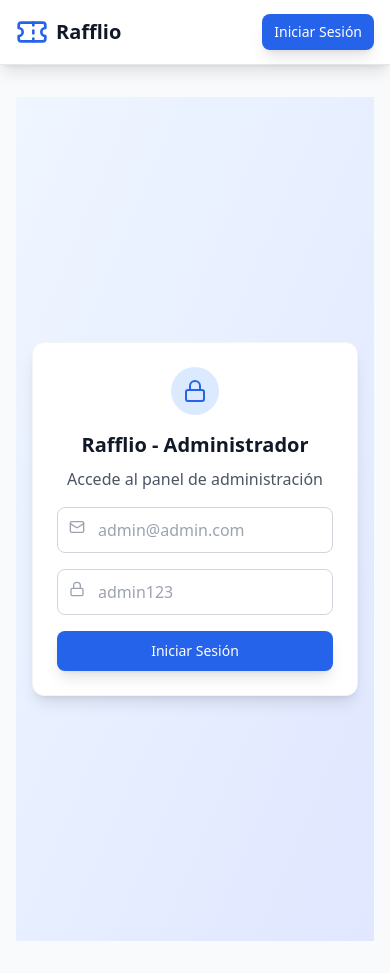
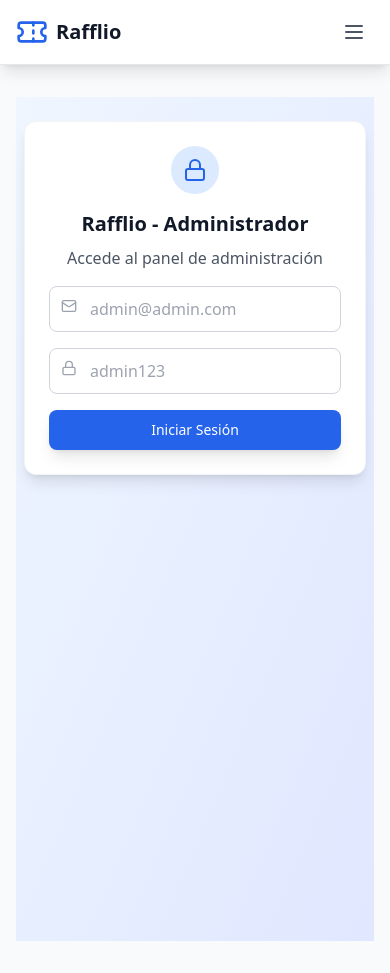
Before and after one commit to nicogarciam/rafflio, a React (Vite) app: page /login in a window 390 px wide. Built offline with nearby package versions, Linux system fonts and the light colour scheme; no server answers; the database is empty.

Commit message:
share and login

```diff
--- a/src/components/auth/LoginForm.tsx
+++ b/src/components/auth/LoginForm.tsx
@@ -35,7 +35,7 @@ export const LoginForm: React.FC = () => {
   };
 
   return (
-    <div className="min-h-screen bg-gradient-to-br from-blue-50 to-indigo-100 py-12 px-4 sm:px-6 lg:px-8 flex items-center justify-center">
+    <div className="min-h-screen bg-gradient-to-br from-blue-50 to-indigo-100 px-2 py-6 sm:px-4 sm:py-8 md:py-12 lg:px-8 flex md:items-center md:justify-center">
       <div className="max-w-md w-full">
         <Card>
           <CardHeader className="text-center">
--- a/src/components/layout/Navbar.tsx
+++ b/src/components/layout/Navbar.tsx
@@ -1,4 +1,4 @@
-import React from 'react';
+import React, { useState } from 'react';
 import { Users, LogOut, Ticket, Settings } from 'lucide-react';
 import { useAuth } from '../../contexts/AuthContext';
 import { Button } from '../ui/Button';
@@ -8,79 +8,72 @@ export const Navbar: React.FC = () => {
   const { user, logout } = useAuth();
   const navigate = useNavigate();
 
+  const [menuOpen, setMenuOpen] = useState(false);
+
   return (
     <nav className="bg-white shadow-lg border-b border-gray-200">
       <div className="max-w-7xl mx-auto px-4 sm:px-6 lg:px-8">
         <div className="flex justify-between items-center h-16">
           <div className="flex items-center space-x-8">
-            <div className="flex items-center space-x-2"
-            onClick={() => navigate('/')}>
+            <div className="flex items-center space-x-2 cursor-pointer" onClick={() => navigate('/')}>
               <Ticket className="w-8 h-8 text-blue-600" />
               <h1 className="text-xl font-bold text-gray-900">Rafflio</h1>
             </div>
+            {/* Desktop menu */}
             <div className="hidden md:flex space-x-4">
-              <Link
-                to="/"
-                className="px-3 py-2 rounded-lg text-sm font-medium transition-colors text-gray-600 hover:text-gray-900"
-              >
-                Rifas Activas
-              </Link>
-              {user?.role === 'ADMIN' && (
-                <>
-                  <Link
-                    to="/admin"
-                    className="px-3 py-2 rounded-lg text-sm font-medium transition-colors text-gray-600 hover:text-gray-900"
-                  >
-                    <Settings className="w-4 h-4 inline mr-1" />
-                    Administración
-                  </Link>
-                  <Link
-                    to="/admin/raffles"
-                    className="px-3 py-2 rounded-lg text-sm font-medium transition-colors text-blue-600 hover:text-blue-900"
-                  >
-                    <Ticket className="w-4 h-4 inline mr-1" />
-                    Rifas
-                  </Link>
-                  <Link
-                    to="/admin/users"
-                    className="px-3 py-2 rounded-lg text-sm font-medium transition-colors text-gray-600 hover:text-gray-900"
-                  >
-                    <Users className="w-4 h-4 inline mr-1" />
-                    Gestión de Usuarios
-                  </Link>
-                  <Link
-                    to="/purchases"
-                    className="px-3 py-2 rounded-lg text-sm font-medium transition-colors text-gray-600 hover:text-gray-900"
-                  >
-                    <Users className="w-4 h-4 inline mr-1" />
-                    Compras
-                  </Link>
-                </>
-              )}
+              <Link to="/" className="px-3 py-2 rounded-lg text-sm font-medium transition-colors text-gray-600 hover:text-gray-900">Rifas Activas</Link>
+              {user?.role === 'ADMIN' && <>
+                <Link to="/admin" className="px-3 py-2 rounded-lg text-sm font-medium transition-colors text-gray-600 hover:text-gray-900"><Settings className="w-4 h-4 inline mr-1" />Administración</Link>
+                <Link to="/admin/raffles" className="px-3 py-2 rounded-lg text-sm font-medium transition-colors text-blue-600 hover:text-blue-900"><Ticket className="w-4 h-4 inline mr-1" />Rifas</Link>
+                <Link to="/admin/users" className="px-3 py-2 rounded-lg text-sm font-medium transition-colors text-gray-600 hover:text-gray-900"><Users className="w-4 h-4 inline mr-1" />Gestión de Usuarios</Link>
+                <Link to="/purchases" className="px-3 py-2 rounded-lg text-sm font-medium transition-colors text-gray-600 hover:text-gray-900"><Users className="w-4 h-4 inline mr-1" />Compras</Link>
+              </>}
             </div>
           </div>
-          <div className="flex items-center space-x-4">
+          {/* Mobile menu button */}
+          <div className="md:hidden flex items-center">
+            <button onClick={() => setMenuOpen(!menuOpen)} className="inline-flex items-center justify-center p-2 rounded-md text-gray-600 hover:text-gray-900 focus:outline-none">
+              <svg className="h-6 w-6" stroke="currentColor" fill="none" viewBox="0 0 24 24">
+                {menuOpen ? (
+                  <path strokeLinecap="round" strokeLinejoin="round" strokeWidth="2" d="M6 18L18 6M6 6l12 12" />
+                ) : (
+                  <path strokeLinecap="round" strokeLinejoin="round" strokeWidth="2" d="M4 6h16M4 12h16M4 18h16" />
+                )}
+              </svg>
+            </button>
+          </div>
+          <div className="hidden md:flex items-center space-x-4">
             {user ? (
               <div className="flex items-center space-x-3">
-                <span className="text-sm text-gray-600">
-                  Hola, <span className="font-medium">{user.name}</span>
-                </span>
-                <Button
-                  variant="outline"
-                  size="sm"
-                  onClick={logout}
-                >
-                  <LogOut className="w-4 h-4 mr-1" />
-                  Salir
-                </Button>
+                <span className="text-sm text-gray-600">Hola, <span className="font-medium">{user.name}</span></span>
+                <Button variant="outline" size="sm" onClick={logout}><LogOut className="w-4 h-4 mr-1" />Salir</Button>
               </div>
             ) : (
-              <Link to="/login">
-                <Button size="sm">Iniciar Sesión</Button>
-              </Link>
+              <Link to="/login"><Button size="sm">Iniciar Sesión</Button></Link>
             )}
           </div>
         </div>
+        {/* Mobile menu */}
+        {menuOpen && (
+          <div className="md:hidden mt-2 space-y-2">
+            <Link to="/" className="block px-3 py-2 rounded-lg text-sm font-medium text-gray-600 hover:text-gray-900" onClick={() => setMenuOpen(false)}>Rifas Activas</Link>
+            {user?.role === 'ADMIN' && <>
+              <Link to="/admin" className="block px-3 py-2 rounded-lg text-sm font-medium text-gray-600 hover:text-gray-900" onClick={() => setMenuOpen(false)}><Settings className="w-4 h-4 inline mr-1" />Administración</Link>
+              <Link to="/admin/raffles" className="block px-3 py-2 rounded-lg text-sm font-medium text-blue-600 hover:text-blue-900" onClick={() => setMenuOpen(false)}><Ticket className="w-4 h-4 inline mr-1" />Rifas</Link>
+              <Link to="/admin/users" className="block px-3 py-2 rounded-lg text-sm font-medium text-gray-600 hover:text-gray-900" onClick={() => setMenuOpen(false)}><Users className="w-4 h-4 inline mr-1" />Gestión de Usuarios</Link>
+              <Link to="/purchases" className="block px-3 py-2 rounded-lg text-sm font-medium text-gray-600 hover:text-gray-900" onClick={() => setMenuOpen(false)}><Users className="w-4 h-4 inline mr-1" />Compras</Link>
+            </>}
+            <div className="border-t border-gray-200 my-2" />
+            {user ? (
+              <div className="flex items-center space-x-3 px-3">
+                <span className="text-sm text-gray-600">Hola, <span className="font-medium">{user.name}</span></span>
+                <Button variant="outline" size="sm" onClick={() => { setMenuOpen(false); logout(); }}><LogOut className="w-4 h-4 mr-1" />Salir</Button>
+              </div>
+            ) : (
+              <Link to="/login" onClick={() => setMenuOpen(false)}><Button size="sm">Iniciar Sesión</Button></Link>
+            )}
+          </div>
+        )}
       </div>
     </nav>
   );
--- a/src/components/raffles/RaffleDetail.tsx
+++ b/src/components/raffles/RaffleDetail.tsx
@@ -1,10 +1,11 @@
 import React, { useEffect, useState } from 'react';
 import { useParams } from 'react-router-dom';
-import { Calendar, Gift, Users, DollarSign, Ticket } from 'lucide-react';
+import { Calendar, Gift, Users, DollarSign, Ticket, Share2 } from 'lucide-react';
 import { Card, CardHeader, CardTitle, CardContent } from '../ui/Card';
 import { Button } from '../ui/Button';
 import { Raffle } from '../../types';
 import { raffleService } from '../../services/raffle.service';
+import { getWhatsappShareMessageSafe } from '../../services/share.service';
 
 interface RaffleDetailProps {
   onBuyTickets?: (raffle: Raffle) => void;
@@ -29,6 +30,17 @@ export const RaffleDetail: React.FC<RaffleDetailProps> = ({ onBuyTickets }) => {
       onBuyTickets(raffle);
     }
   };
+  const handleShare = () => {
+    if (!raffle) return;
+    const message = getWhatsappShareMessageSafe(raffle);
+    const isMobile = /Android|webOS|iPhone|iPad|iPod|BlackBerry|IEMobile|Opera Mini/i.test(navigator.userAgent);
+    const url = `https://api.whatsapp.com/send?text=${encodeURIComponent(message)}`;
+    if (isMobile) {
+      window.location.href = url;
+    } else {
+      window.open(`https://wa.me/?text=${encodeURIComponent(message)}`, '_blank');
+    }
+  };
 
   const formatDate = (dateString: string) => {
     return new Date(dateString).toLocaleDateString('es-ES', {
@@ -50,10 +62,18 @@ export const RaffleDetail: React.FC<RaffleDetailProps> = ({ onBuyTickets }) => {
       <CardHeader>
         <div className="flex justify-between items-start">
           <CardTitle className="text-3xl text-blue-900">{raffle.title}</CardTitle>
-          <div className={`px-3 py-1 rounded-full text-xs font-medium ${
-            raffle.isActive ? 'bg-green-100 text-green-800' : 'bg-gray-100 text-gray-800'
-          }`}>
-            {raffle.isActive ? 'Activa' : 'Inactiva'}
+          <div className="flex items-center gap-2">
+            <button
+              title="Compartir por WhatsApp"
+              className="p-2 rounded-full hover:bg-green-100 transition"
+              onClick={handleShare}
+            >
+              <Share2 className="w-5 h-5 text-green-600" />
+            </button>
+            <div className={`px-3 py-1 rounded-full text-xs font-medium ${raffle.isActive ? 'bg-green-100 text-green-800' : 'bg-gray-100 text-gray-800'
+              }`}>
+              {raffle.isActive ? 'Activa' : 'Inactiva'}
+            </div>
           </div>
         </div>
         <p className="text-gray-600 mt-2">{raffle.description}</p>
```
